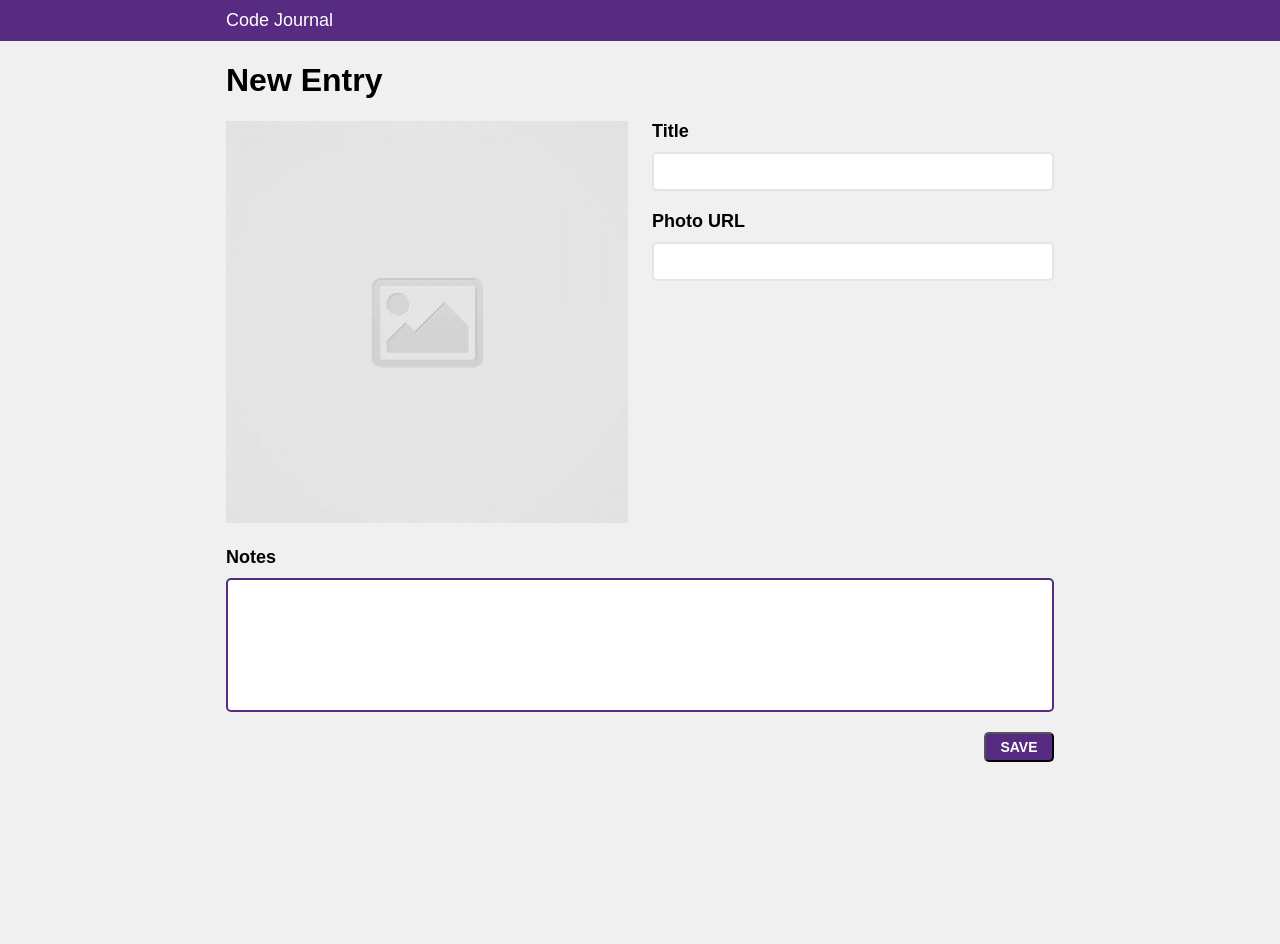
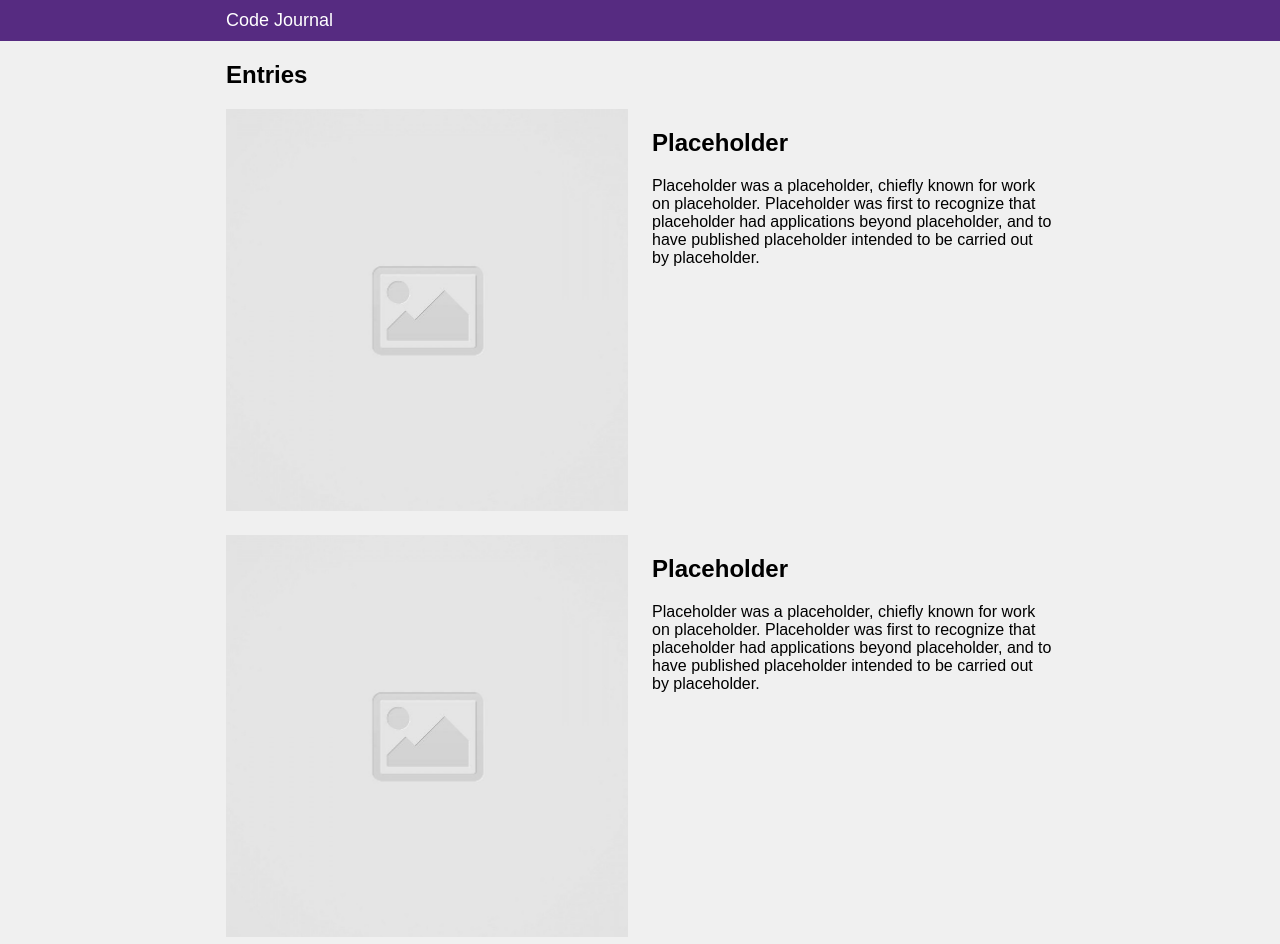
Before and after one commit to gino-hong/code-journal, a website: page index.html in a window 1280 px wide. Before the commit the page ends 800 px from the top, so only its background shows below. Drawn offline with nearby package versions, Linux system fonts and the light colour scheme; a web font is replaced by a local one.

Commit message:
Added sibling to HTML, added empty ul, added dummy entries to ul and styled them, and checked entries look good. #2

```diff
--- a/css/styles.css
+++ b/css/styles.css
@@ -1,15 +1,11 @@
 body {
   background-color: rgb(240 240 240);
+  font-family: "Proza Libre", sans-serif;
 }
 
 label,
 button {
-  font-family: "Proza Libre", sans-serif;
   font-weight: 900;
-}
-
-h1 {
-  font-family: "Proza Libre", sans-serif;
 }
 
 label {
@@ -29,7 +25,6 @@ img {
 }
 
 header {
-  font-family: "Proza Libre", sans-serif;
   font-size: 18px;
   background-color: #562b81;
   color: white;
@@ -74,3 +69,9 @@ button {
 .mb20 {
   margin-bottom: 20px;
 }
+
+ul {
+  list-style: none;
+  padding: 0;
+  margin: 0;
+}
--- a/index.html
+++ b/index.html
@@ -28,10 +28,10 @@
     </div>
   </header>
   <main>
-    <div data-view="entry-form">
+    <div data-view="entry-form" class="hidden">
       <form class="container">
-        <div class="row column-full">
-          <h1>New Entry</h1>
+        <div class="row">
+          <h2 class="column-full">New Entry</h2>
         </div>
         <div class="row">
           <div class="column-half mb20">
@@ -55,6 +55,45 @@
         </div>
       </form>
     </div>
+    <div data-view="entries">
+      <div class="container">
+        <div class="row">
+          <h2 class="column-half">Entries</h2>
+        </div>
+      </div>
+      <ul>
+        <li class="container mb20">
+          <div class="row">
+            <div class="column-half">
+              <img src="images/placeholder-image-square.jpg">
+            </div>
+            <div class="column-half">
+              <h2>Placeholder</h2>
+              <p>
+                Placeholder was a placeholder, chiefly known for work on placeholder.
+                Placeholder was first to recognize that placeholder had applications beyond placeholder,
+                and to have published placeholder intended to be carried out by placeholder.
+              </p>
+            </div>
+          </div>
+        </li>
+        <li class="container mb20">
+          <div class="row">
+            <div class="column-half">
+              <img src="images/placeholder-image-square.jpg">
+            </div>
+            <div class="column-half">
+              <h2>Placeholder</h2>
+              <p>
+                Placeholder was a placeholder, chiefly known for work on placeholder.
+                Placeholder was first to recognize that placeholder had applications beyond placeholder,
+                and to have published placeholder intended to be carried out by placeholder.
+              </p>
+            </div>
+          </div>
+        </li>
+      </ul>
+    </div>
   </main>
   <script src="js/data.js"></script>
   <script src="js/main.js"></script>
```
